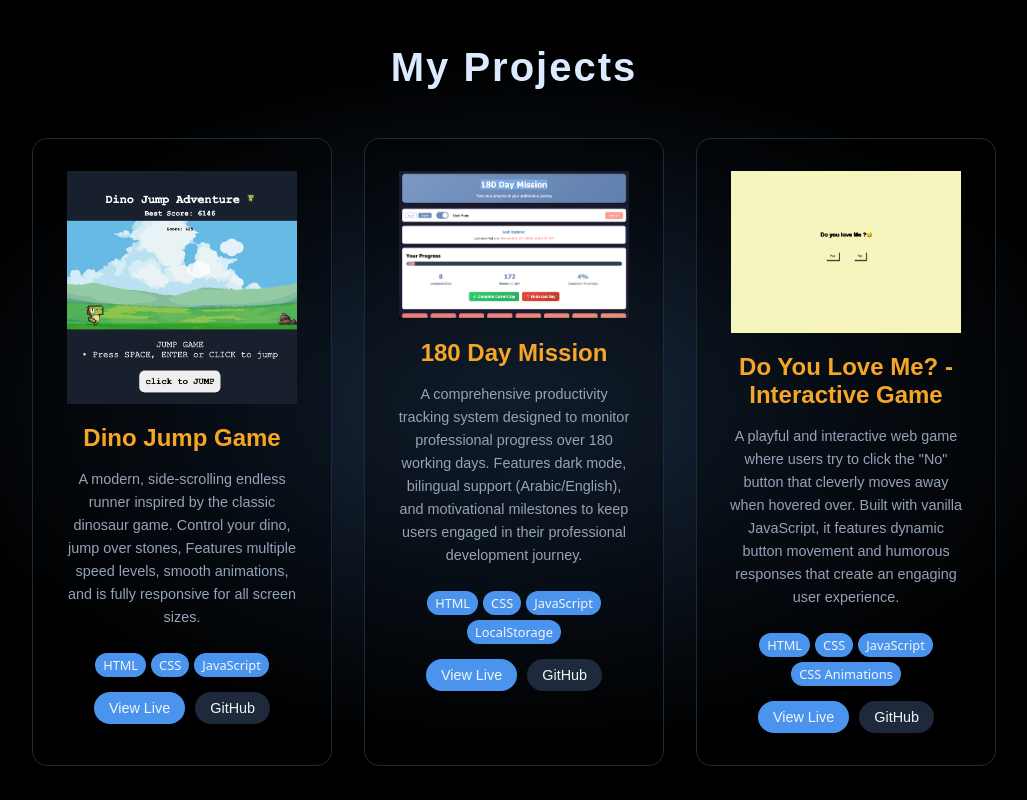
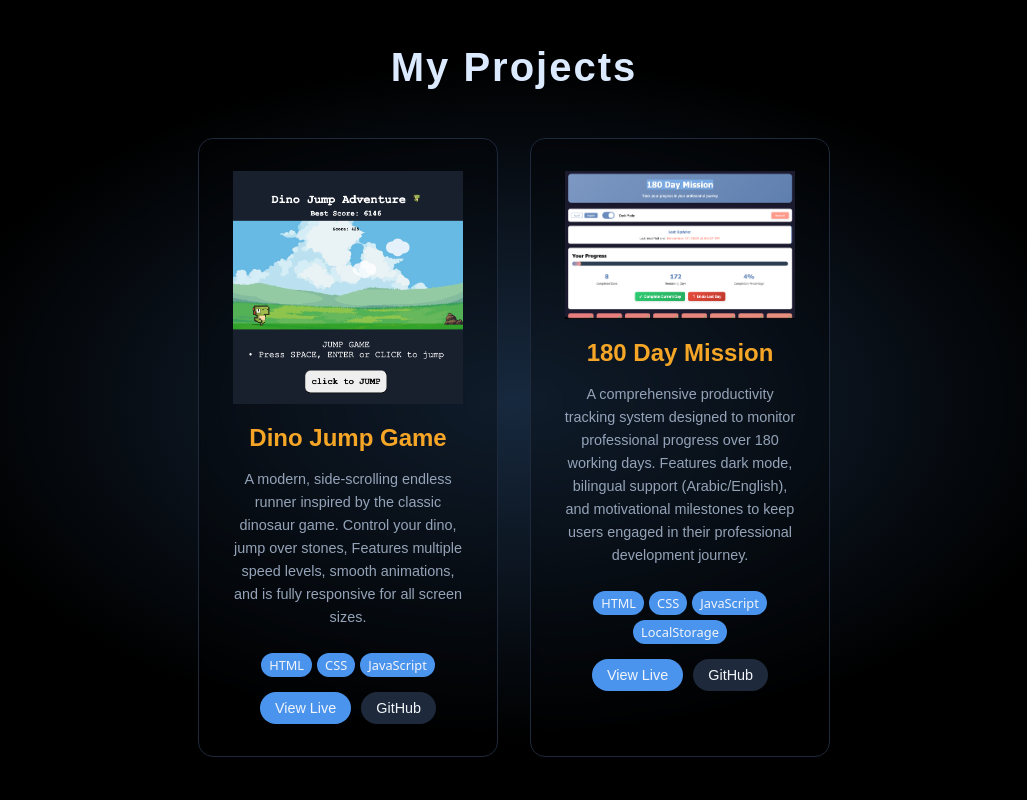
Before and after one commit to A24kii/ali-mansouri-portfolio, a plain HTML site: page index.html in a window 1280 px wide. Shown: the part 1800-2600 px from the top of the page, without its empty margins (126-1153 px from the left). Drawn offline with nearby package versions, Linux system fonts and the light colour scheme; a web font is replaced by a local one.

Commit message:
Remove interactive game section from index.html
Removed the 'Do You Love Me?' interactive game section from the HTML.

```diff
--- a/index.html
+++ b/index.html
@@ -194,21 +194,6 @@
                         <a href="https://github.com/A24kii/180-days-challenge" target="_blank">GitHub</a>
                     </div>
                 </div>
-                <div class="card">
-                    <img src="icon/love-game.png" width="230px" alt="Do You Love Me Game">
-                    <h2>Do You Love Me? - Interactive Game</h2>
-                    <p>A playful and interactive web game where users try to click the "No" button that cleverly moves away when hovered over. Built with vanilla JavaScript, it features dynamic button movement and humorous responses that create an engaging user experience.</p>
-                    <div class="tech-stack">
-                        <span class="tech-tag">HTML</span>
-                        <span class="tech-tag">CSS</span>
-                        <span class="tech-tag">JavaScript</span>
-                        <span class="tech-tag">CSS Animations</span>
-                    </div>
-                    <div class="liveweb">
-                        <a href="https://press-the-button2.netlify.app" target="_blank">View Live</a>
-                        <a href="https://github.com/A24kii/project" target="_blank">GitHub</a>
-                    </div>
-                </div>
             </div>
         </section>
 
```
